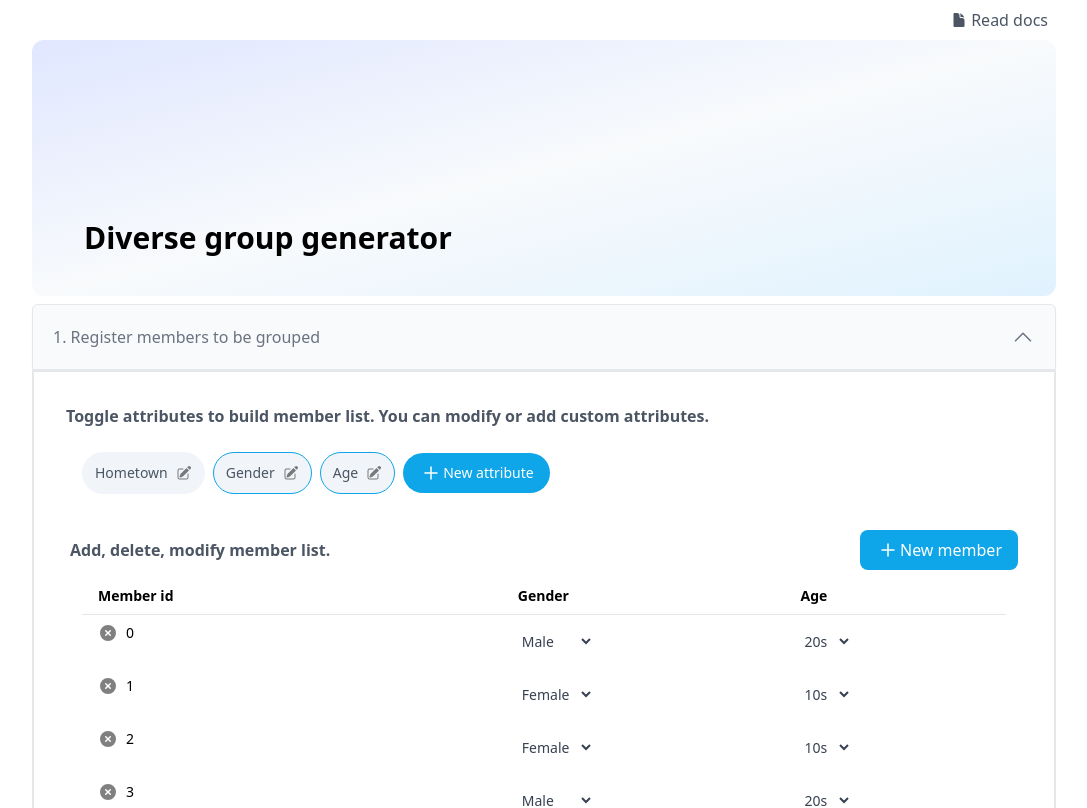
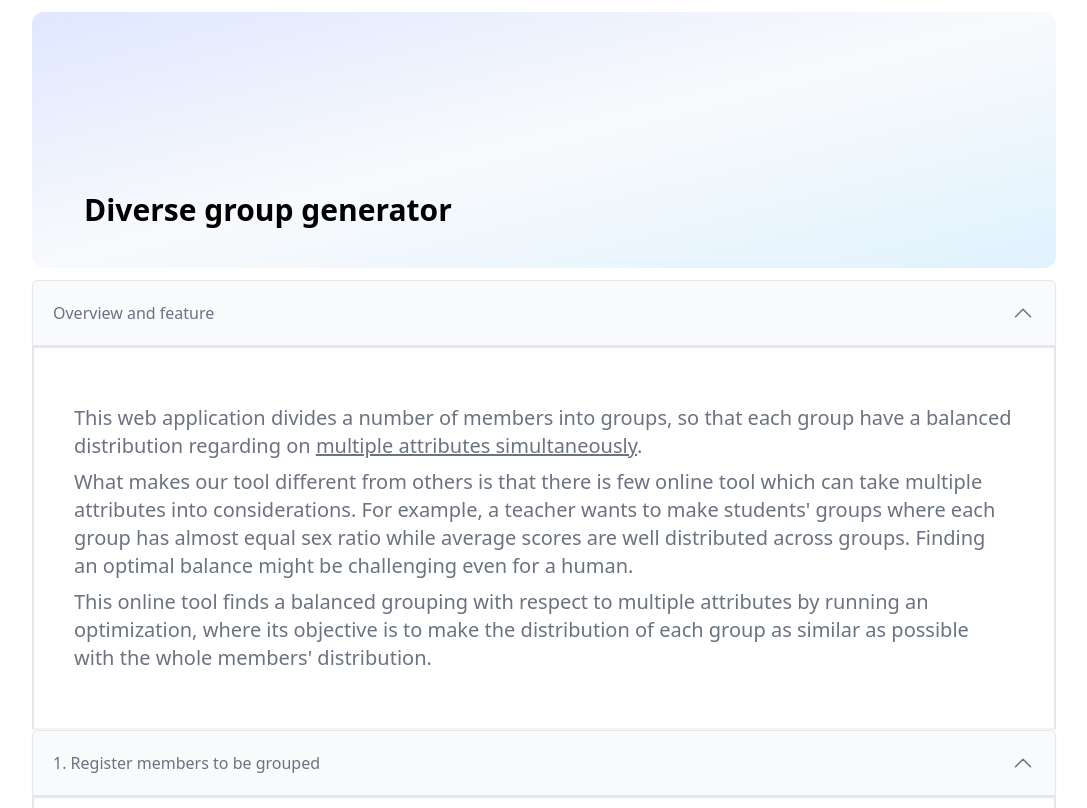
Before and after one commit to icsl-Jeon/random-group, a Next.js app: page / in a window 1280 px wide. Shown: the top 808 px of the page, without its empty margins (96-1183 px from the left). Built offline with nearby package versions, Linux system fonts and the light colour scheme; a web font is replaced by a local one.

Commit message:
Move posting to main tsx

```diff
--- a/pages/index.tsx
+++ b/pages/index.tsx
@@ -212,7 +212,7 @@ export default function Home() {
       </Head>
 
       <div className="mx-auto max-w-screen-lg ">
-        <div className="flex flex-col items-center sm:flex-row-reverse p-2">
+        {/* <div className="flex flex-col items-center sm:flex-row-reverse p-2">
           <div className=" font-semilight text-gray-600 ml-4 hover:bg-slate-100 rounded-md  ">
             <Link href={"/posts/tutorial"}>
               {" "}
@@ -230,12 +230,37 @@ export default function Home() {
               </div>
             </Link>
           </div>
-        </div>
-        <div className="mx-3 sm:mx-0 flex flex-col items-center sm:items-start bg-gradient-to-br from-indigo-100  via-slate-50 via-slate-100 to-sky-100 pt-24 sm:pt-40 pb-10 mb-2 rounded-xl">
+        </div> */}
+        <div className="mx-3 sm:mx-0 flex flex-col items-center sm:items-start bg-gradient-to-br from-indigo-100  via-slate-50 via-slate-100 to-sky-100 pt-24 sm:pt-40 pb-10 my-3 rounded-xl">
           <h1 className="mx-auto sm:ml-3 pt-5 px-3 sm:px-10 text-center  font-sans text-3xl font-bold text-black sm:text-left">
             Diverse group generator
           </h1>
         </div>
+
+        <Accordion title="Overview and feature" isInitialOpen={true}>
+          <section className="mx-auto px-3 my-4 sm:my-10">
+            <p className="mx-3 text-lg sm:text-xl text-gray-500 my-2">
+              {" "}
+              This web application divides a number of members into groups, so
+              that each group have a balanced distribution regarding on{" "}
+              <u>multiple attributes simultaneously</u>.{" "}
+            </p>
+            <p className="mx-3 text-lg sm:text-xl text-gray-500 my-2">
+              What makes our tool different from others is that there is few
+              online tool which can take multiple attributes into
+              considerations. For example, a teacher wants to make students'
+              groups where each group has almost equal sex ratio while average
+              scores are well distributed across groups. Finding an optimal
+              balance might be challenging even for a human.
+            </p>
+            <p className="mx-3 text-lg sm:text-xl text-gray-500 my-2">
+              This online tool finds a balanced grouping with respect to
+              multiple attributes by running an optimization, where its
+              objective is to make the distribution of each group as similar as
+              possible with the whole members' distribution.
+            </p>
+          </section>
+        </Accordion>
 
         <Accordion
           title="1. Register members to be grouped"
```
